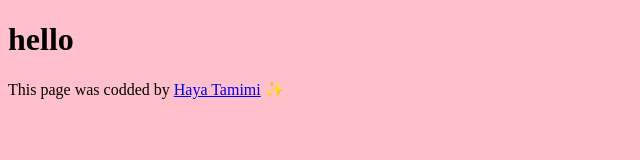
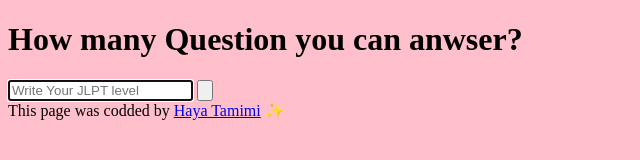
Before and after one commit to HayaTamimi/ai-generator, a plain HTML site: page index.html in a window 1280 px wide. Shown: the whole page, without its empty margins (0-640 px from the left). Drawn offline with Linux system fonts and the light colour scheme.

Commit message:
added the basic HTML

```diff
--- a/index.html
+++ b/index.html
@@ -7,7 +7,20 @@
     <title>Test your Japanese 🇯🇵</title>
 </head>
 <body>
-    <h1>hello</h1>
+    <header>    <h1>How many Question you can anwser?</h1>
+</header>
+
+<main>
+    <form action="">
+        <input type="text" placeholder="Write Your JLPT level"
+        autofocus
+        required
+        autocomplete="off">
+        <input type="submit" value="">
+    </form>
+    <div>
+    </div>
+</main>
 <footer>    This page was codded by <a href="https://github.com/HayaTamimi">Haya Tamimi</a> ✨
 </footer>
 <script src="src/index.js"></script>
```
